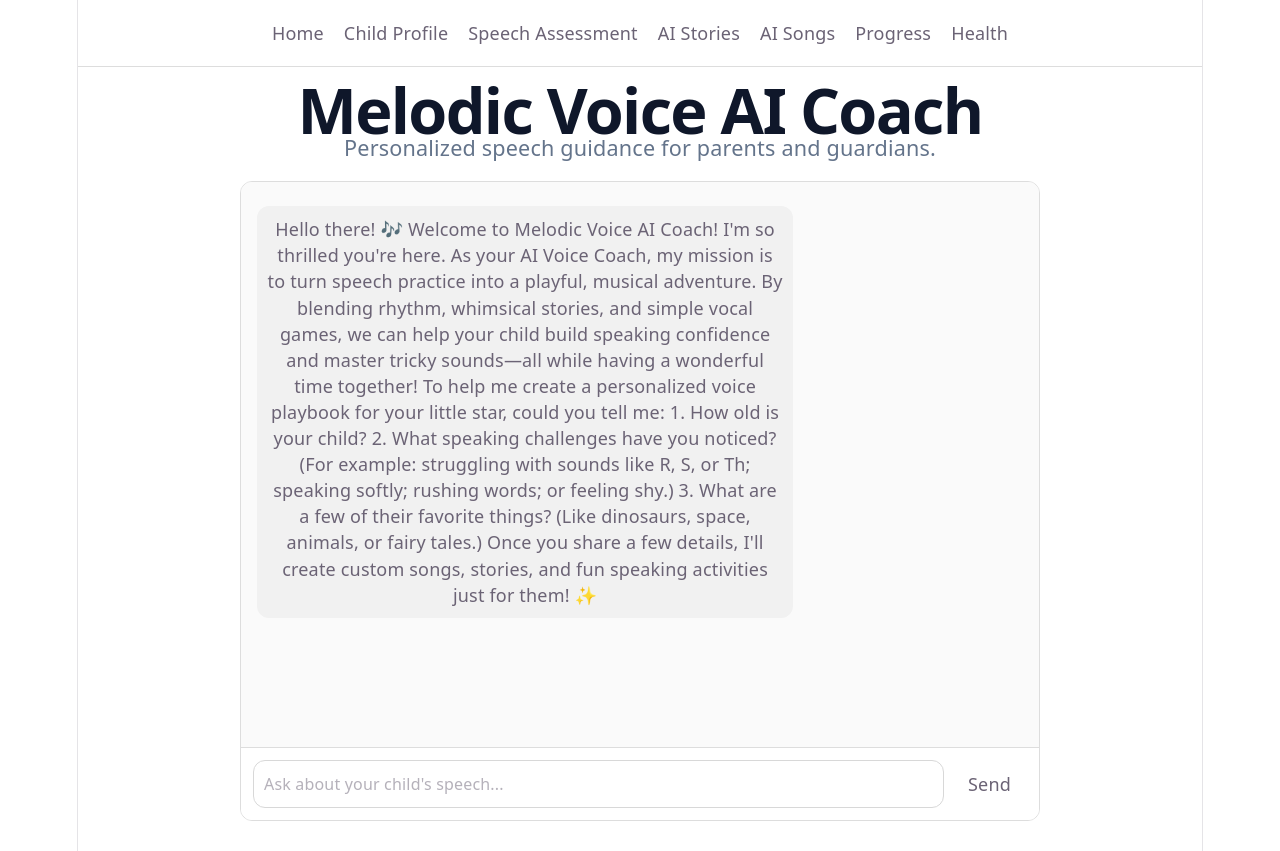
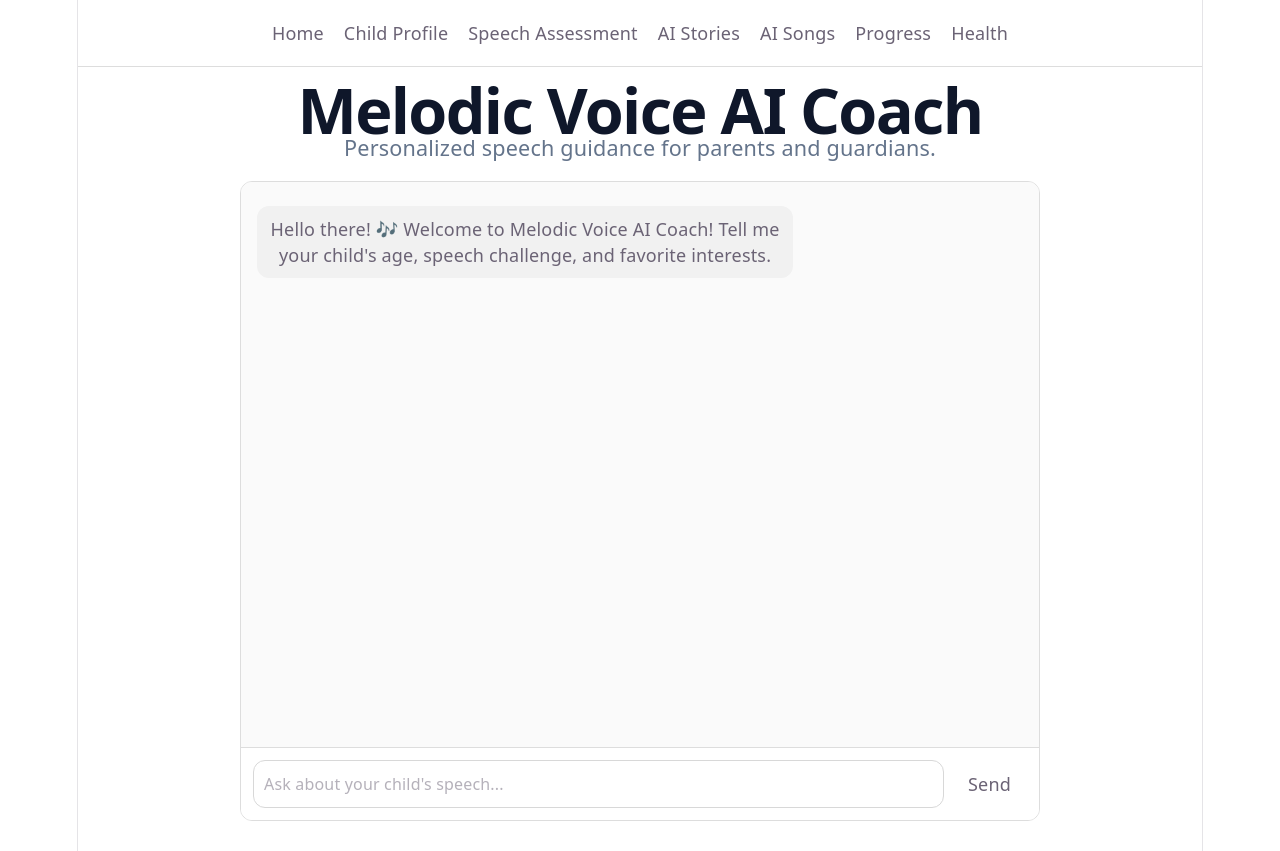
Before and after one commit to devikarenjit/flyrank-capstone, a React (Vite) app: page /aichat in a window 1280 px wide. Built offline with nearby package versions, Linux system fonts and the light colour scheme.

Commit message:
Add chat persistence and streaming UI polish

```diff
--- a/src/pages/AIChat.jsx
+++ b/src/pages/AIChat.jsx
@@ -2,22 +2,44 @@ import { useEffect, useRef, useState } from "react";
 import "./Chat.css";
 
 export default function AIChat() {
-  const [messages, setMessages] = useState([
+  const defaultMessages = [
   {
     role: "assistant",
     content:
-        "Hello there! 🎶 Welcome to Melodic Voice AI Coach! I'm so thrilled you're here. As your AI Voice Coach, my mission is to turn speech practice into a playful, musical adventure. By blending rhythm, whimsical stories, and simple vocal games, we can help your child build speaking confidence and master tricky sounds—all while having a wonderful time together! To help me create a personalized voice playbook for your little star, could you tell me: 1. How old is your child? 2. What speaking challenges have you noticed? (For example: struggling with sounds like R, S, or Th; speaking softly; rushing words; or feeling shy.) 3. What are a few of their favorite things? (Like dinosaurs, space, animals, or fairy tales.) Once you share a few details, I'll create custom songs, stories, and fun speaking activities just for them! ✨"
+      "Hello there! 🎶 Welcome to Melodic Voice AI Coach! Tell me your child's age, speech challenge, and favorite interests."
   }
-  ]);
+];
+
+const [messages, setMessages] = useState(() => {
+  const saved = localStorage.getItem("melodic-chat");
+
+  return saved ? JSON.parse(saved) : defaultMessages;
+});
 
   const [input, setInput] = useState("");
   const [loading, setLoading] = useState(false);
 
-  const bottomRef = useRef(null);
+  const chatRef = useRef(null);
 const controllerRef = useRef(null);
+const [showJumpButton, setShowJumpButton] = useState(false);
 
   useEffect(() => {
-    bottomRef.current?.scrollIntoView({ behavior: "smooth" });
+  const container = chatRef.current;
+  if (!container) return;
+
+  const nearBottom =
+    container.scrollHeight - container.scrollTop - container.clientHeight < 80;
+
+  if (nearBottom) {
+    container.scrollTop = container.scrollHeight;
+    setShowJumpButton(false);
+  } else {
+    setShowJumpButton(true);
+  }
+}, [messages]);
+
+  useEffect(() => {
+  localStorage.setItem("melodic-chat", JSON.stringify(messages));
 }, [messages]);
 
   async function sendMessage() {
@@ -134,14 +156,24 @@ export default function AIChat() {
       </div>
 
       <div className="chat-container">
-        <div className="messages">
+        <div className="messages" ref={chatRef}>
   {messages.map((msg, index) => (
     <div key={index} className={msg.role}>
       {msg.content}
     </div>
   ))}
 
-          <div ref={bottomRef}></div>
+  {showJumpButton && (
+    <button
+      className="jump-button"
+      onClick={() => {
+        chatRef.current.scrollTop = chatRef.current.scrollHeight;
+        setShowJumpButton(false);
+      }}
+    >
+      Jump to latest ↓
+    </button>
+  )}
 </div>
 
         <div className="input-row">
@@ -158,9 +190,17 @@ export default function AIChat() {
           </button>
 
           {loading && (
+  <>
+    <div className="thinking">
+      <span className="dot"></span>
+      <span className="dot"></span>
+      <span className="dot"></span>
+    </div>
+
     <button onClick={stopGeneration}>
       Stop
     </button>
+  </>
 )}
         </div>
       </div>
--- a/src/pages/Chat.css
+++ b/src/pages/Chat.css
@@ -74,3 +74,55 @@
   font-size: 1.2rem;
   color: #64748b;
 }
+
+.messages {
+  position: relative;
+}
+
+.jump-button {
+  position: sticky;
+  bottom: 12px;
+  margin-left: auto;
+  display: block;
+  padding: 8px 12px;
+  border: none;
+  border-radius: 999px;
+  background: #2f6fed;
+  color: white;
+  cursor: pointer;
+  z-index: 10;
+}
+
+.thinking {
+  display: flex;
+  align-items: center;
+  gap: 6px;
+  margin-left: 10px;
+}
+
+.dot {
+  width: 8px;
+  height: 8px;
+  border-radius: 50%;
+  background: #666;
+  animation: bounce 1s infinite ease-in-out;
+}
+
+.dot:nth-child(2) {
+  animation-delay: 0.2s;
+}
+
+.dot:nth-child(3) {
+  animation-delay: 0.4s;
+}
+
+@keyframes bounce {
+  0%, 100% {
+    transform: translateY(0);
+    opacity: 0.5;
+  }
+  50% {
+    transform: translateY(-4px);
+    opacity: 1;
+  }
+}
```
Lines whose indentation alone changed are shown as unchanged.
